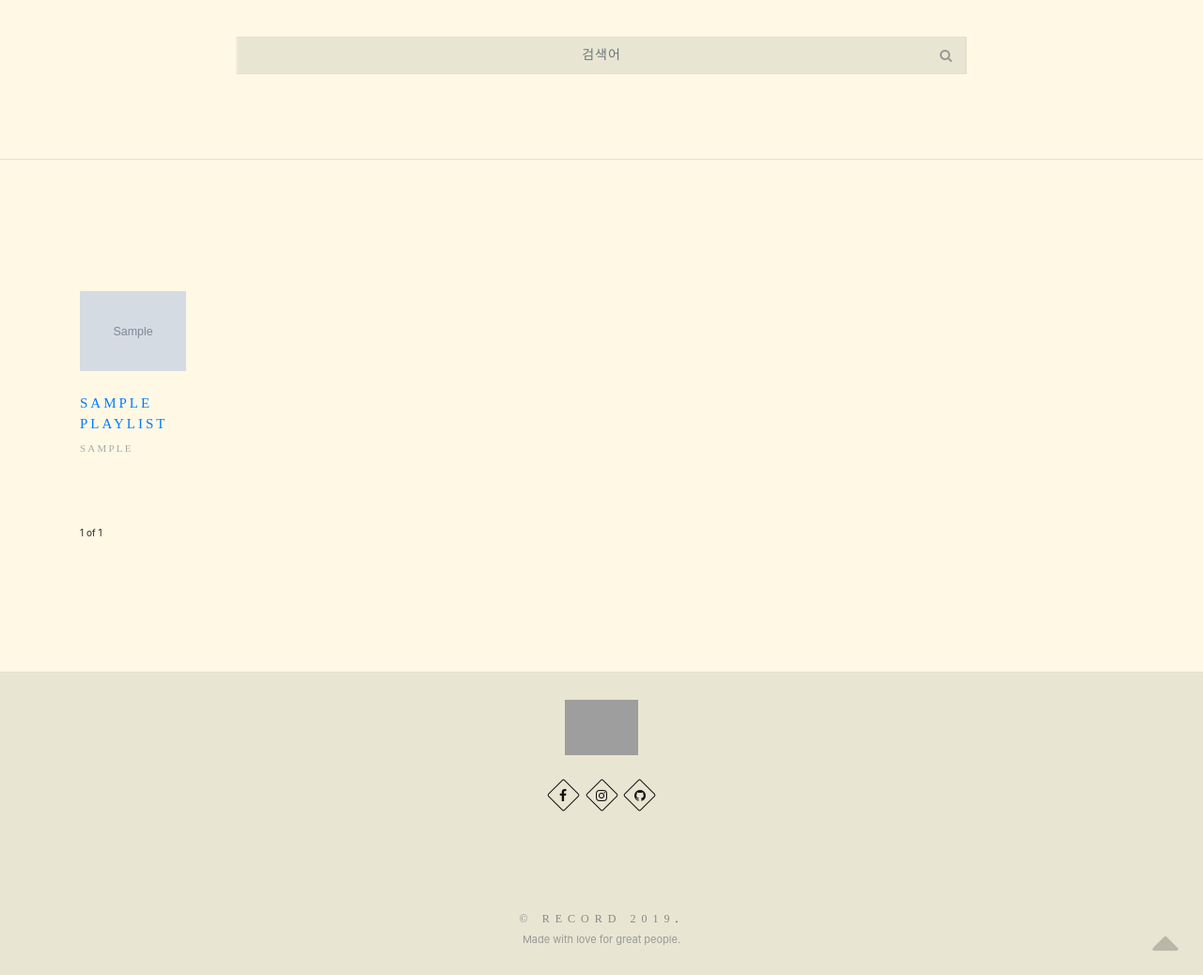
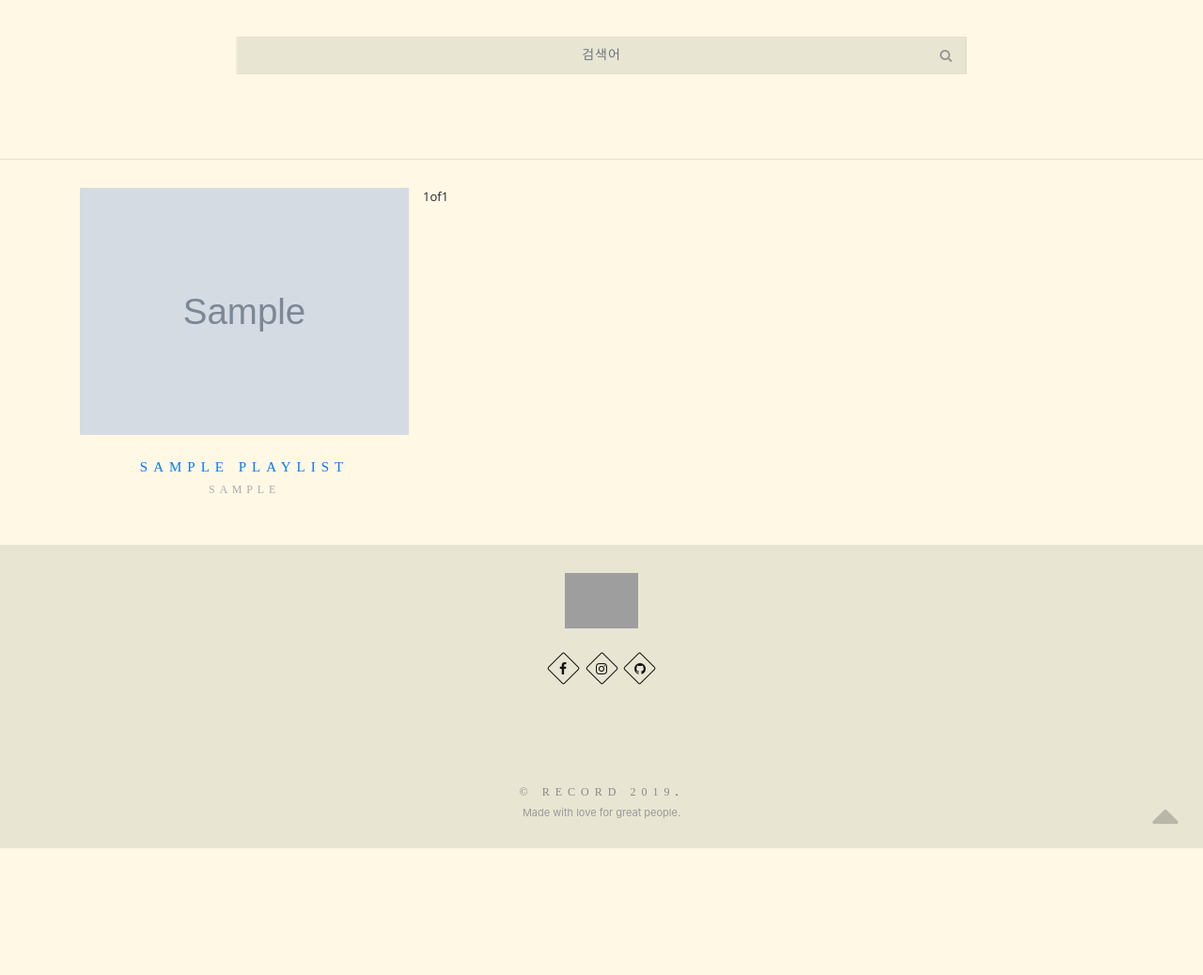
Before and after one commit to JuYeong0413/record, a Django app: page /playlists/ in a window 1280 px wide. Shown: the part 256-1294 px from the top of the page at 94% size. After the commit the page ends 1159 px from the top, so only its background shows below. Run offline with Django 3.2, Linux system fonts and the light colour scheme; tables that the repository leaves empty hold one stand-in row (values such as "Sample post"); grey boxes marked "Sample" are stand-in pictures; some libraries are stand-ins or nearby versions; some web fonts are replaced; grey boxes are pictures that could not be loaded.

Commit message:
playlists목록수정, form형식오류수정

```diff
--- a/playlists/templates/playlists/main.html
+++ b/playlists/templates/playlists/main.html
@@ -27,6 +27,8 @@
 </section>
 <!-- End Head Section -->
 
+
+
 <!-- Search Section -->
 <section class="small-section">
     <div class="container relative">
@@ -50,38 +52,41 @@
 <hr class="mt-0 mb-0"/>
 <!-- End Divider -->
 
+<section class="recoders-list">
+    <div class="container relative">
+        <br><br>
+        <div class="row">
 
-<!-- Section -->
-<section class="page-section">
-    <div class="container relative">
+            {% for playlist in playlists %}
+            <!-- playlist -->
+            <div class="col-sm-4 mb-xs-30 wow fadeInUp" style="visibility: visible; animation-name: fadeInUp;">
+                <div class="team-item">
 
-        <div class="row masonry">
-            {% for playlist in playlists %}
                     <a href="{% url 'playlists:show' playlist.id %}">
-                        <!-- Post Item -->
-                        <div class="col-sm-6 col-md-4 col-lg-4 mb-60 mb-xs-40">
+                        <div class="team-item-image">
+                            <img src="{{ playlist.cover.url }}" alt=""/>
+                        </div>
+                    </a>
 
-                            <div class="post-prev-img">
-                                {% if playlist.cover %}
-                                    <img src="{{ playlist.cover.url }}" alt="사진없음"><br>
-                                {% endif %}
+                    <div class="team-item-descr font-alt">
+
+                        <div class="team-item-name">
+                            <a href="{% url 'playlists:show' playlist.id %}">{{ playlist.title }}</a>
                         </div>
 
-                            <div class="post-prev-title font-alt">
-                                {{ playlist.title }}
-                            </div>
-
-                            <div class="post-prev-info font-alt">
+                        <div class="team-item-role">
                             {{ playlist.creator }}
                         </div>
 
                     </div>
-                        <!-- End Post Item -->
-                    </a>
+
+                </div>
+            </div>
             {% endfor %}
-        </div>
+            <!-- End playlist -->
 
             <!-- Pagination -->
+            <div class="pagination">
             {% if playlists.has_previous%}
                 <a href="?page=1">first</a>
                 <a href="?page={{ playlists.previous_page_number }}">Preivous</a>
@@ -95,10 +100,12 @@
                 <a href="?page={{ playlists.next_page_number }}">Next</a>
                 <a href="?page={{ playlists.paginator.num_pages }}">Last</a>
             {% endif %}
+            </div>
             <!-- End Pagination -->
 
         </div>
+    </div>
 </section>
-<!-- End Section -->
+
 
 {% endblock %}
--- a/playlists/templates/playlists/new.html
+++ b/playlists/templates/playlists/new.html
@@ -46,13 +46,13 @@
                             <input type="hidden" name="music_id" value="{{ request.GET.music }}">
                             <div class="form-group">
                                 <label for="exampleInputFile">제목</label>
-                                <input type="text" name="title" id="name" class="input-md round form-control" placeholder="제목" pattern=".{3,100}" required>
+                                <input type="text" name="title" id="name" class="input-md round form-control" placeholder="제목">
                             </div>
 
 
                             <div class="form-group">
                                 <label for="exampleInputFile">태그</label>
-                                <input type="text" name="tags" id="email" class="input-md round form-control" placeholder=",로 구분해주세요" pattern=".{5,100}" required>
+                                <input type="text" name="tags" id="email" class="input-md round form-control" placeholder=",로 구분해주세요" >
                             </div>
 
                             <div class="form-group">
```
Also changed, not shown: playlists/templates/playlists/edit.html (+0 -8 lines), playlists/templates/playlists/search.html (+32 -25 lines), playlists/templates/playlists/tag.html (+26 -20 lines). Lines whose indentation alone changed are shown as unchanged.
